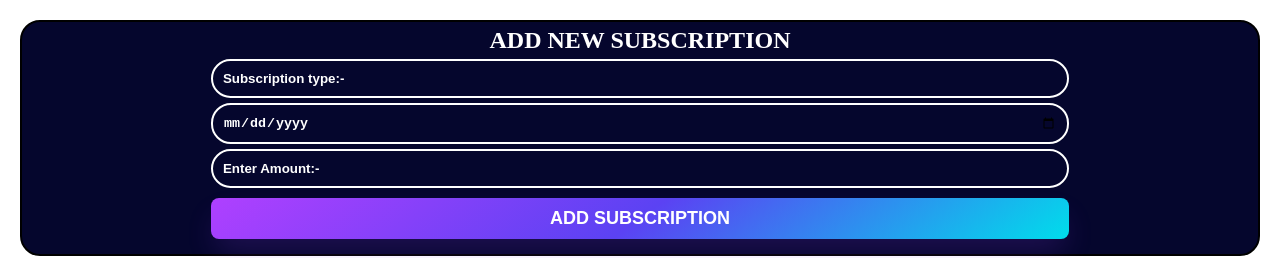
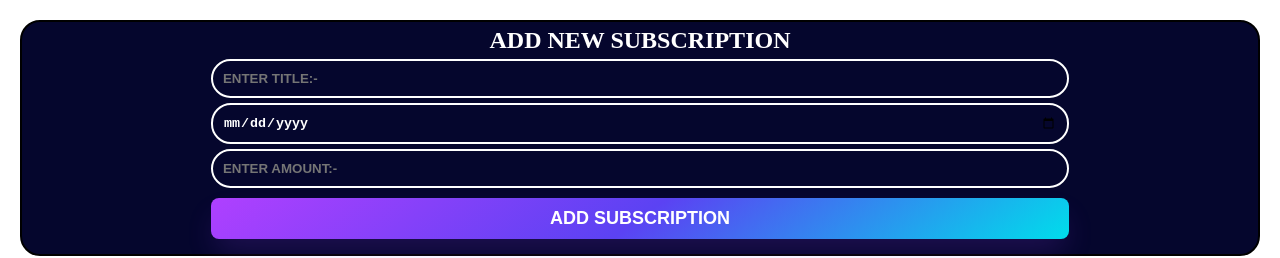
Before and after one commit to RudraCodeForge/FirstReact, a React (Vite) app: page / in a window 1280 px wide. Shown: the top 258 px of the page. Built offline with nearby package versions, Linux system fonts and the light colour scheme.

Commit message:
Change some part of form

```diff
--- a/src/subscription/NewSubscription/SForm.jsx
+++ b/src/subscription/NewSubscription/SForm.jsx
@@ -3,7 +3,7 @@ import { useState } from "react";
 
 const SForm = (props) => {
   const [form, setForm] = useState({
-    UserId:Math.random().toString(),
+    UserId:Math.floor(Math.random() * (100 - 1 + 1)) + 1,
     UserTitle: "Subscription type:- ",
     UserDate: "0000-00-00",
     UserAmount: "Enter Amount:-",
@@ -31,7 +31,7 @@ const SForm = (props) => {
   {
     event.preventDefault();
     const subscription={
-      id:form.UserId,
+      id:form.UserId.toString(),
       title:form.UserTitle,
       date:form.UserDate,
       amount:form.UserAmount
@@ -46,7 +46,8 @@ const SForm = (props) => {
           <h2 className="Hadding">ADD NEW SUBSCRIPTION</h2>
           <input
             type="text"
-            value={form.UserTitle}
+            /*value={form.UserTitle}*/
+            placeholder="ENTER TITLE:-"
             onChange={TitleChange}
             required
           ></input>
@@ -54,7 +55,8 @@ const SForm = (props) => {
 
           <input
             type="date"
-            value={form.UserDate}
+            /*value={form.UserDate}*/
+            placeholder="ENTER DATE:-"
             onChange={DateChange}
             required
           ></input>
@@ -62,7 +64,8 @@ const SForm = (props) => {
 
           <input
             type="text"
-            value={form.UserAmount}
+            /*value={form.UserAmount}*/
+            placeholder="ENTER AMOUNT:-"
             onChange={AmountChange}
             required
           ></input>
```
